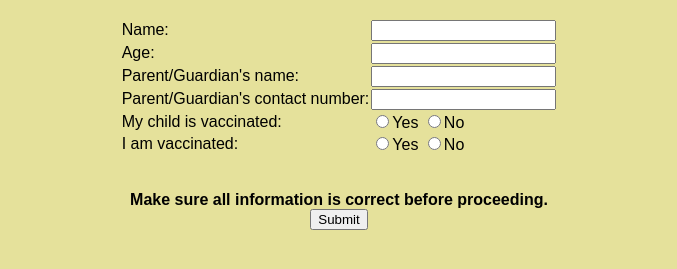
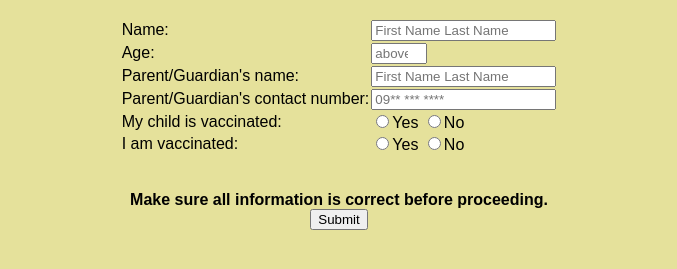
Before and after one commit to dreanirenzo/mms149-atletagila.github.io, a plain HTML site: page index.html in a window 1280 px wide. Shown: the part 61-330 px from the top of the page, without its empty margins (301-978 px from the left). Drawn offline with Linux system fonts and the light colour scheme.

Commit message:
Update index.html

```diff
--- a/index.html
+++ b/index.html
@@ -8,14 +8,14 @@
 </head>
 
 <body>
-  <form method="POST" action="https://script.google.com/macros/s/AKfycbwR-xA74ezxKdG0OFN0TH5Si_ZEJe3iNybYyYcyVXsbAecZh9iN7TJwS2ydgG7UEGAA/exec">
+  <form method="POST" action="https://script.google.com/macros/s/AKfycbz9HIOoOtjfpE617x6x8elqHsVJYrr1gaE7JEqjVhHiUSoxo2kXM5P9l1Jv1r7OAMuBYQ/exec">
     <table class="center" style="font-family: Arial;">
       <tr>
         <td>
           Name:
         </td>
         <td>
-          <input type="text" required name="ChildName">
+          <input placeholder="First Name Last Name" input type="text" required name="ChildName">
         </td>
       </tr>
       <tr>
@@ -23,7 +23,7 @@
           Age:
         </td>
         <td>
-          <input type="text" required name="Age">
+          <input placeholder="above 4 only" input type="number" name="Age" min="4" max="99">
         </td>
       </tr>
       <tr>
@@ -31,7 +31,7 @@
           Parent/Guardian's name:
         </td>
         <td>
-          <input type="text" required name="ParentName">
+          <input placeholder="First Name Last Name" input type="text" required name="ParentName">
         </td>
       </tr>
       <tr>
@@ -39,7 +39,7 @@
             Parent/Guardian's contact number:
           </td>
           <td>
-            <input type="text" require name="Contact">
+            <input placeholder="09** *** ****" input type="text" require name="Contact" pattern="[0-9]{11}">
           </td>
       </tr>
       <tr>
```
